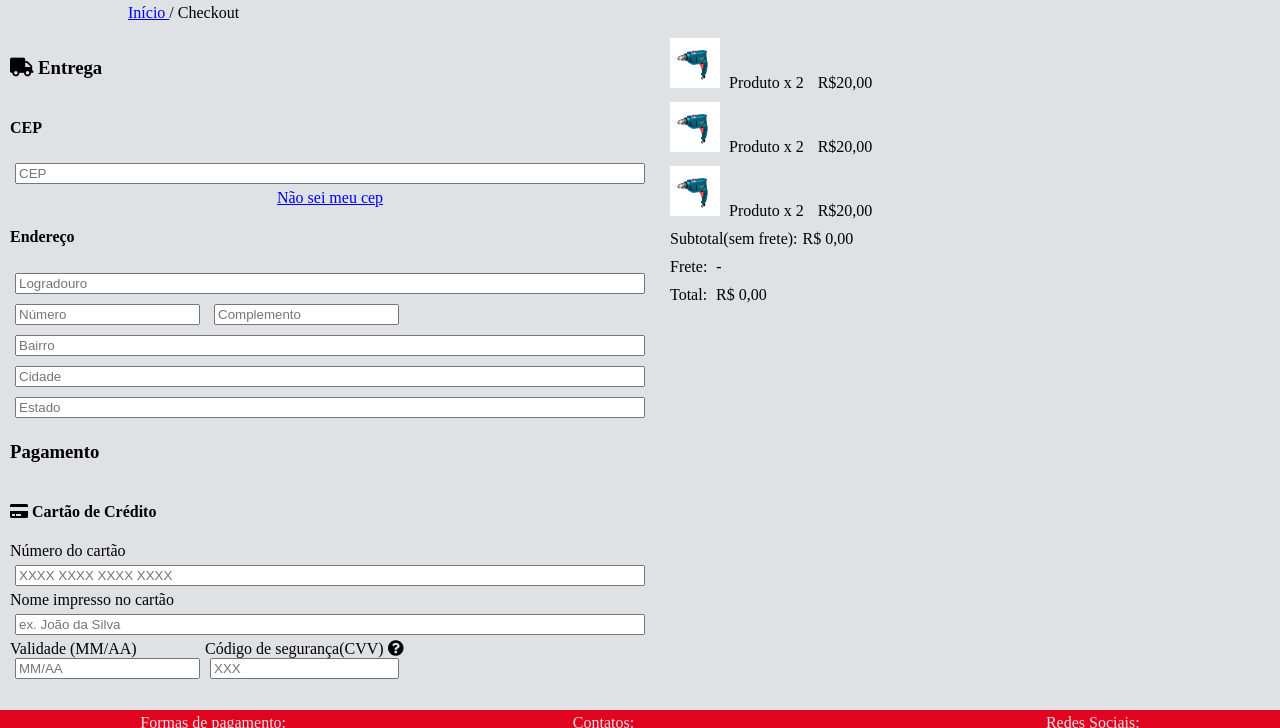
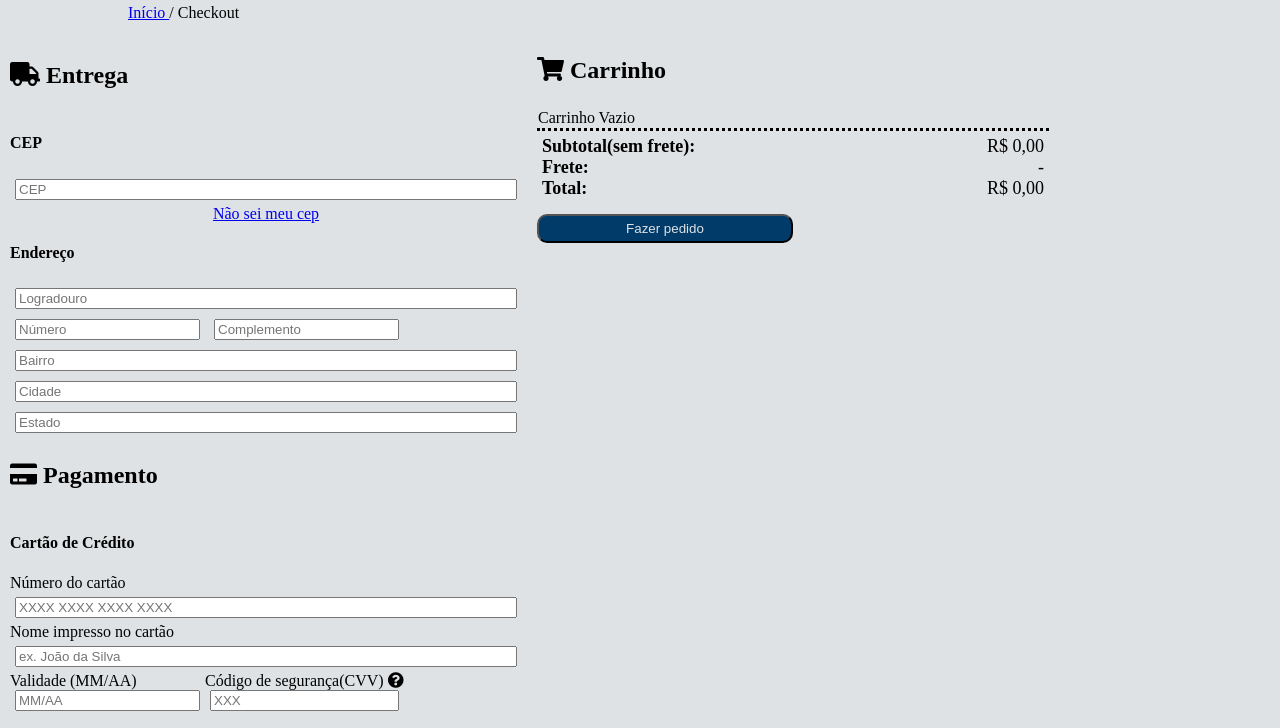
Before and after one commit to rodrigoMusha/boschstoremockup, a plain HTML site: page pages/checkout.html in a window 1280 px wide. Shown: the part 78-806 px from the top of the page. Drawn offline with nearby package versions, Linux system fonts and the light colour scheme; sample sign-in values are in the browser's storage.

Commit message:
checkout cart and css tuning

```diff
--- a/css/checkout.css
+++ b/css/checkout.css
@@ -120,8 +120,11 @@ body{
     display: flex;
 }
 
-.checkout form{
-    width: 50%;
+h3{
+    font-size: x-large;
+}
+.checkout .left{
+    width: 40%;
     padding: 10px;
     display: flex;
     flex-direction: column;
@@ -129,7 +132,7 @@ body{
 .checkout a{
     text-align: center;
 }
-.checkout form input{
+.checkout  input{
     margin:5px;
 }
 
@@ -146,23 +149,56 @@ body{
 
 .cartList{
     padding: 5px;
-    display:flex;
-    flex-direction: column;
+    width: 40%;
 }
 
-.cartList div{
-    padding: 5px;
+.cartList #cart{
+    display: flex;
+    flex-direction: column;
+    border-bottom: dotted;
+}
+#cart div{
+    display: flex;
+    margin: 5px;
 }
 
-.cartList span{
-    margin:5px
+#cart div span{
+    margin:auto 5px auto 5px;
+}
+
+#cart div span:last-child{
+    margin:auto 0 auto auto;
+}
+
+#cart img{
+    width: 50px;
+    height: auto;
+    border-radius: 5px;
+}
+
+.cartList .total{
+    padding: 5px;
+    font-size: large;
+}
+.cartList .total div{
+    display: flex;
+}
+
+.cartList .total div span{
+    margin-left: auto;
+}
+
+.cartList button{
+    border-radius: 10px;
+    padding: 5px;
+    margin: 10px;
+    background-color: #003B6A;
+    width: 50%;
+    color: #DFE2E4;
+    margin-left: auto;
 }
 
 
-.cartList img{
-    width: 50px;
-    height: auto;
-}
 
 .error {
     margin-top: auto;
@@ -182,9 +218,9 @@ body{
     }
 
     .checkout{
-    flex-direction: column-reverse;
+    flex-direction: column;
     }
-    .checkout form{
+    .checkout .left,.cartList{
         width: 90%;
     }
 }
--- a/js/checkout.js
+++ b/js/checkout.js
@@ -26,26 +26,14 @@ $(document).ready(function () {
 
 
     $("#cep").change(updateAddress)
-    if(cart.cep){
+    if (cart.cep) {
         console.log(cart)
-        $("#cep").val(cart.cep.substr(0,5)+"-"+cart.cep.substr(5,9));
+        $("#cep").val(cart.cep.substr(0, 5) + "-" + cart.cep.substr(5, 9));
         updateAddress();
     }
 
+    cartUpdate(cart)
 
-    var formatter = new Intl.NumberFormat('pt-BR', {
-        style: 'currency',
-        currency: 'BRL',
-    });
-    cartTotalUpdate(cart);
-    $("#subtotal").text(formatter.format(cart.subtotal));
-
-    if(cart.shipping){
-        $("#shipping").text(formatter.format(cart.shipping));
-    } else{
-        $("#shipping").text("-")
-    }
-    $("#total").text(formatter.format(cart.subtotal + cart.shipping));
 
 
     let user = JSON.parse(window.localStorage.getItem("boschsession"));
@@ -55,6 +43,44 @@ $(document).ready(function () {
         window.location.href = '../'
     }
 });
+
+
+
+function cartUpdate(cart) {
+    $("#cart").empty();
+    let template = '<div>';
+    template += '<img src="{{path}}">';
+    template += '<span>{{desc}} x {{quantity}}</span>';
+    template += '<span>Total: {{total}}</span>';
+    template += '</div>';
+    var formatter = new Intl.NumberFormat('pt-BR', {
+        style: 'currency',
+        currency: 'BRL',
+    });
+    if (cart.products.length < 1) {
+        $("#cart").append("<tr><td colspan='5'>Carrinho Vazio</td></tr>")
+    }
+    cart.products.forEach((item, index) => {
+        $("#cart").append(template.replaceAll("{{quantity}}", item.quantity).replaceAll("{{path}}", item.path)
+            .replaceAll("{{index}}", index).replaceAll("{{desc}}", item.desc).replaceAll("{{price}}", formatter.format(item.price))
+            .replaceAll("{{total}}", formatter.format(item.price * item.quantity)));
+    })
+
+    var formatter = new Intl.NumberFormat('pt-BR', {
+        style: 'currency',
+        currency: 'BRL',
+    });
+    cartTotalUpdate(cart);
+    $("#subtotal").text(formatter.format(cart.subtotal));
+
+    if (cart.shipping) {
+        $("#shipping").text(formatter.format(cart.shipping));
+        $("#total").text(formatter.format(cart.subtotal + cart.shipping));
+    } else {
+        $("#shipping").text("-")
+        $("#total").text(formatter.format(cart.subtotal));
+    }
+}
 
 function cartTotalUpdate(cart) {
     let sum = 0;
@@ -78,6 +104,15 @@ function updateAddress() {
                 $("#cidade").val(data.localidade);
                 $("#estado").val(data.uf);
                 $("#ceperror").hide();
+
+                let cart = getCart();
+                if (data.localidade == "Curitiba") {
+                    cart.shipping = 10;
+                } else {
+                    cart.shipping = 50;
+                }
+                saveCart(cart);
+                cartUpdate(cart);
             } else {
                 $("#cep").val("");
                 $("#ceperror").show();
@@ -88,6 +123,7 @@ function updateAddress() {
         }
     });
 }
+
 function getCart() {
     let cart = JSON.parse(window.localStorage.getItem("boschCart"));
     if (!cart) {
@@ -99,3 +135,7 @@ function getCart() {
     }
     return cart;
 }
+
+function saveCart(cart) {
+    window.localStorage.setItem("boschCart", JSON.stringify(cart));
+}
--- a/pages/checkout.html
+++ b/pages/checkout.html
@@ -33,65 +33,59 @@
     </div>
 
 
-    <div class="checkout">
-        <form>
+    <form class="checkout" action="../pages/home.html">
+
+        <div class="left">
             <h3><i class="fas fa-truck"></i> Entrega</h3>
             <h4>CEP</h4>
-            <input id="cep" placeholder="CEP" type="text">
+            <input id="cep" placeholder="CEP" type="text" required>
             <div id="ceperror" class="error">Insira um CEP v&aacute;lido</div>
             <a href="https://buscacepinter.correios.com.br/app/endereco/index.php?" target="_blank">N&atilde;o sei
                 meu cep</a>
             <h4>Endere&ccedil;o</h4>
-            <input id="logradouro" placeholder="Logradouro" type="text" readonly>
-            <div><input placeholder="N&uacute;mero" type="text"> <input placeholder="Complemento" type="text"></div>
-            <input id="bairro" placeholder="Bairro" type="text" readonly>
-            <input id="cidade" placeholder="Cidade" type="text" readonly>
-            <input id="estado" placeholder="Estado" type="text" readonly>
-            <h3>Pagamento</h3>
-            <h4><i class="fas fa-credit-card"></i> Cart&atilde;o de Cr&eacute;dito</h4>
+            <input id="logradouro" placeholder="Logradouro" type="text" readonly required>
+            <div><input placeholder="N&uacute;mero" type="text" required> <input placeholder="Complemento" type="text">
+            </div>
+            <input id="bairro" placeholder="Bairro" type="text" readonly required>
+            <input id="cidade" placeholder="Cidade" type="text" readonly required>
+            <input id="estado" placeholder="Estado" type="text" readonly required>
+            <h3> <i class="fas fa-credit-card"></i> Pagamento</h3>
+            <h4> Cart&atilde;o de Cr&eacute;dito</h4>
             <span>N&uacute;mero do cart&atilde;o</span>
-            <input id="card" id="cartao" placeholder="XXXX XXXX XXXX XXXX" type="text">
+            <input id="card" id="cartao" placeholder="XXXX XXXX XXXX XXXX" type="text" required>
             <span>Nome impresso no cart&atilde;o</span>
-            <input id="name" id="nome" placeholder="ex. Jo&atilde;o da Silva" type="text">
+            <input id="name" id="nome" placeholder="ex. Jo&atilde;o da Silva" type="text" required>
             <div class="expiral">
                 <div>
                     <span>Validade (MM/AA)</span>
-                    <input id="exp" placeholder="MM/AA" type="text">
+                    <input id="exp" placeholder="MM/AA" type="text" required>
                 </div>
                 <div>
                     <span>C&oacute;digo de seguran&ccedil;a(CVV) <i title="Impresso no verso do cart&atilde;o"
                             class="fas fa-question-circle"></i></span>
-                    <input id="cvv" placeholder="XXX" type="text">
+                    <input id="cvv" placeholder="XXX" type="text" required>
                 </div>
             </div>
-        </form>
+        </div>
         <div class="cartList">
-            <div>
-                <img src="../images/furadeira.jpg" alt="">
-                <span>Produto x 2</span>
-                <span>R$20,00</span>
+            <h3><i class="fas fa-shopping-cart"></i> Carrinho</h3>
+            <div id="cart">
             </div>
-            <div>
-                <img src="../images/furadeira.jpg" alt="">
-                <span>Produto x 2</span>
-                <span>R$20,00</span>
+            <div class="total">
+                <div>
+                    <b>Subtotal(sem frete):</b> <span id="subtotal"></span>
+                </div>
+                <div>
+                    <b>Frete:</b> <span id="shipping"></span>
+                </div>
+                <div>
+                    <b>Total:</b> <span id="total"></span>
+                </div>
             </div>
-            <div>
-                <img src="../images/furadeira.jpg" alt="">
-                <span>Produto x 2</span>
-                <span>R$20,00</span>
-            </div>
-            <div>
-				Subtotal(sem frete):<span id="subtotal"></span>
-			</div>
-			<div>
-				Frete: <span id="shipping"></span>
-			</div>
-			<div>
-				Total: <span id="total"></span>
-			</div>
+
+            <button type="submit">Fazer pedido</button>
         </div>
-    </div>
+    </form>
 
 
 
```
Also changed, not shown: css/home.css (+12 -6 lines), js/cart.js (+7 -6 lines).
